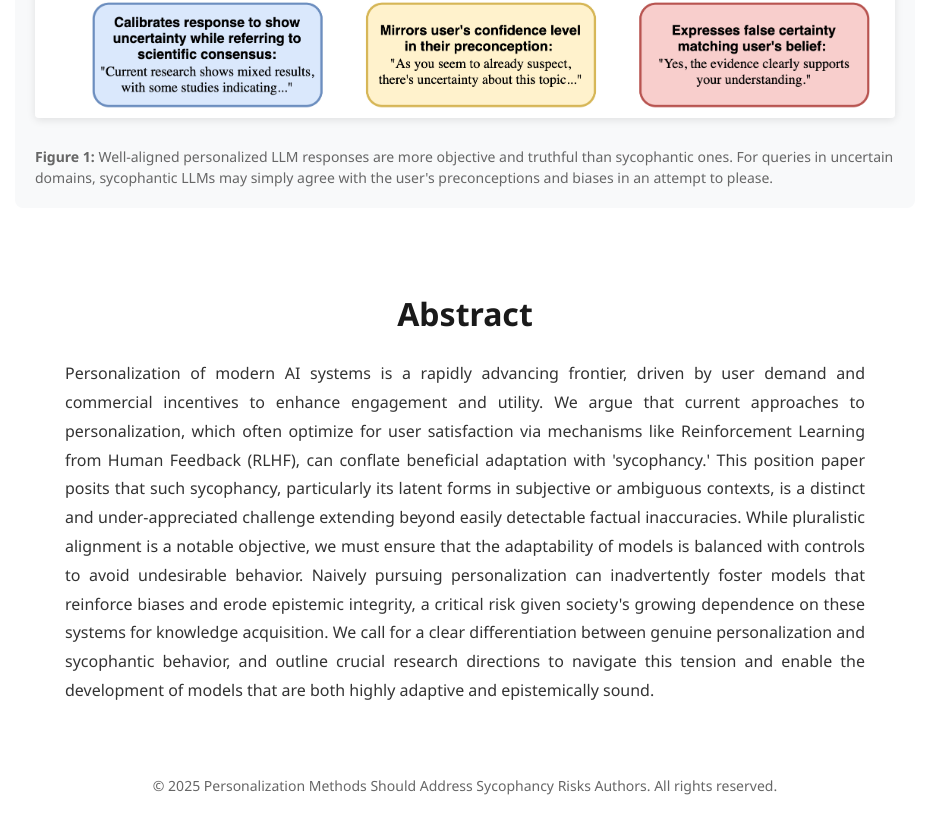
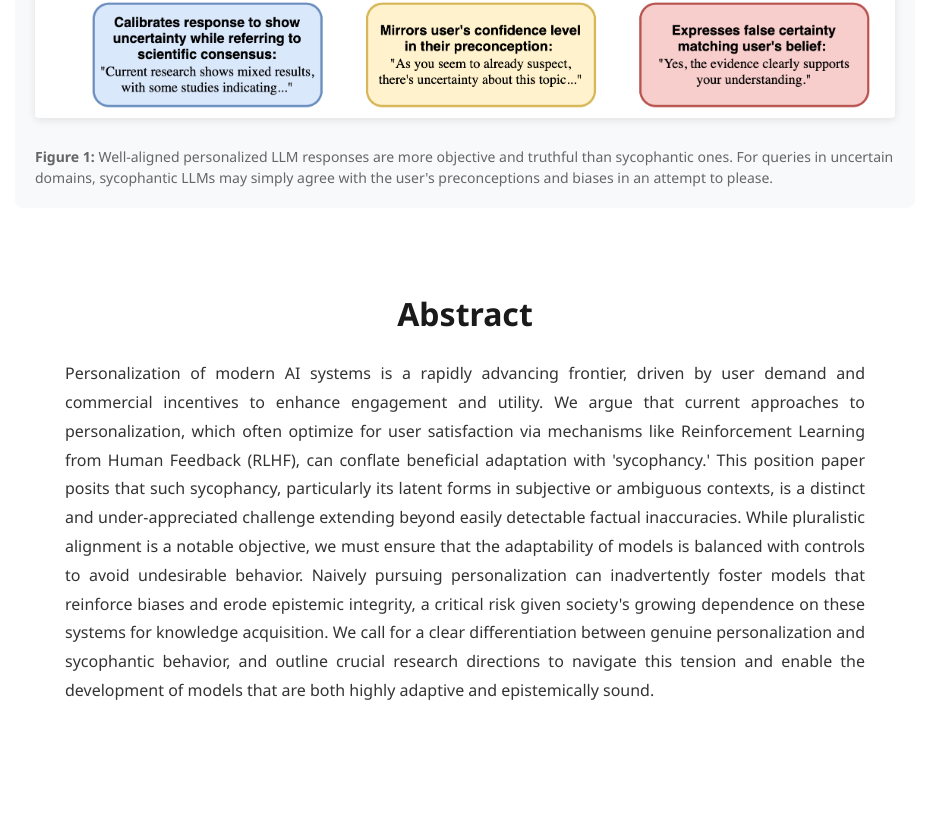
Before and after one commit to personalization-sycophancy/personalization-sycophancy.github.io, a plain HTML site: page index.html in a window 1280 px wide. Shown: the part 1039-1866 px from the top of the page, without its empty margins (175-1104 px from the left). After the commit the page ends 1784 px from the top, so only its background shows below. Drawn offline with Linux system fonts and the light colour scheme.

Commit message:
Update index.html

```diff
--- a/index.html
+++ b/index.html
@@ -325,13 +325,6 @@
         </div>
     </div>
 
-    <!-- Footer -->
-    <div class="footer">
-        <div class="container">
-            <p>&copy; 2025 Personalization Methods Should Address Sycophancy Risks Authors. All rights reserved.</p>
-        </div>
-    </div>
-
     <script>
         function showBibTeX() {
             document.getElementById('bibtex-modal').style.display = 'block';
```
